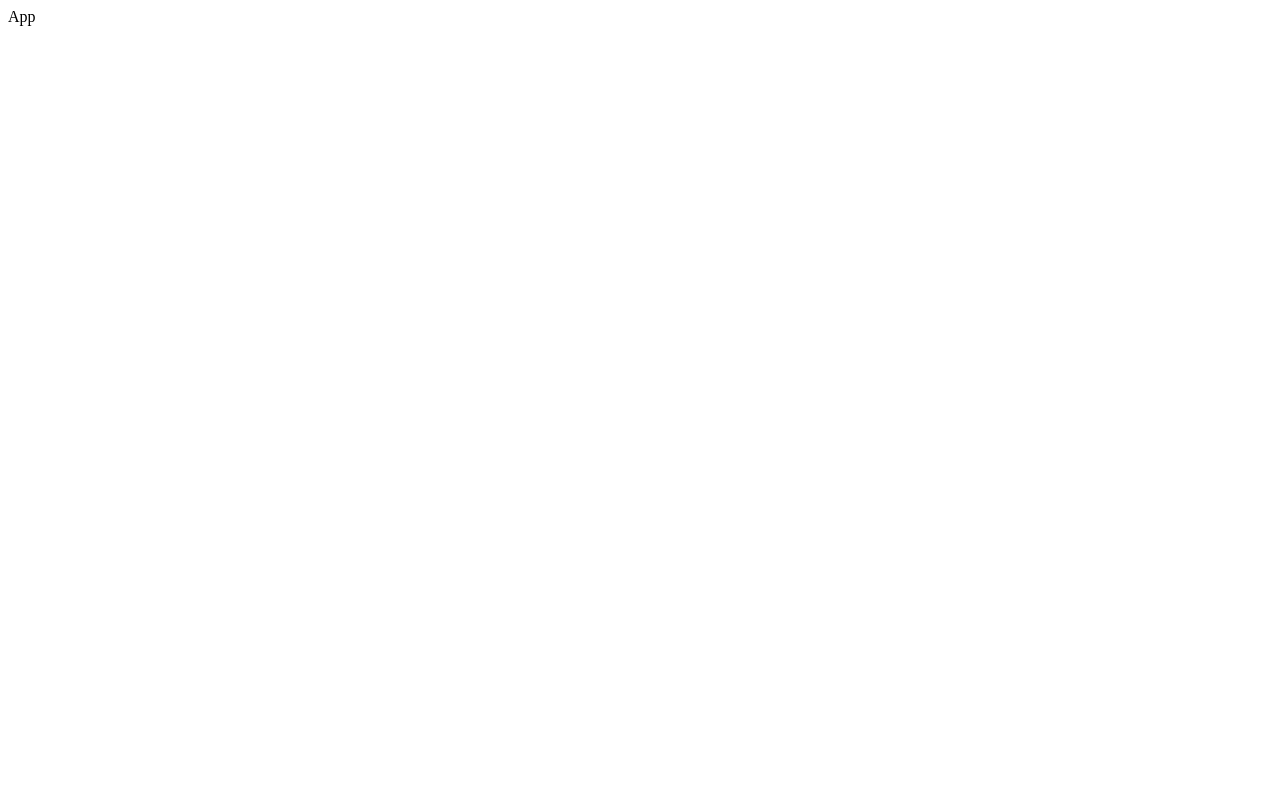
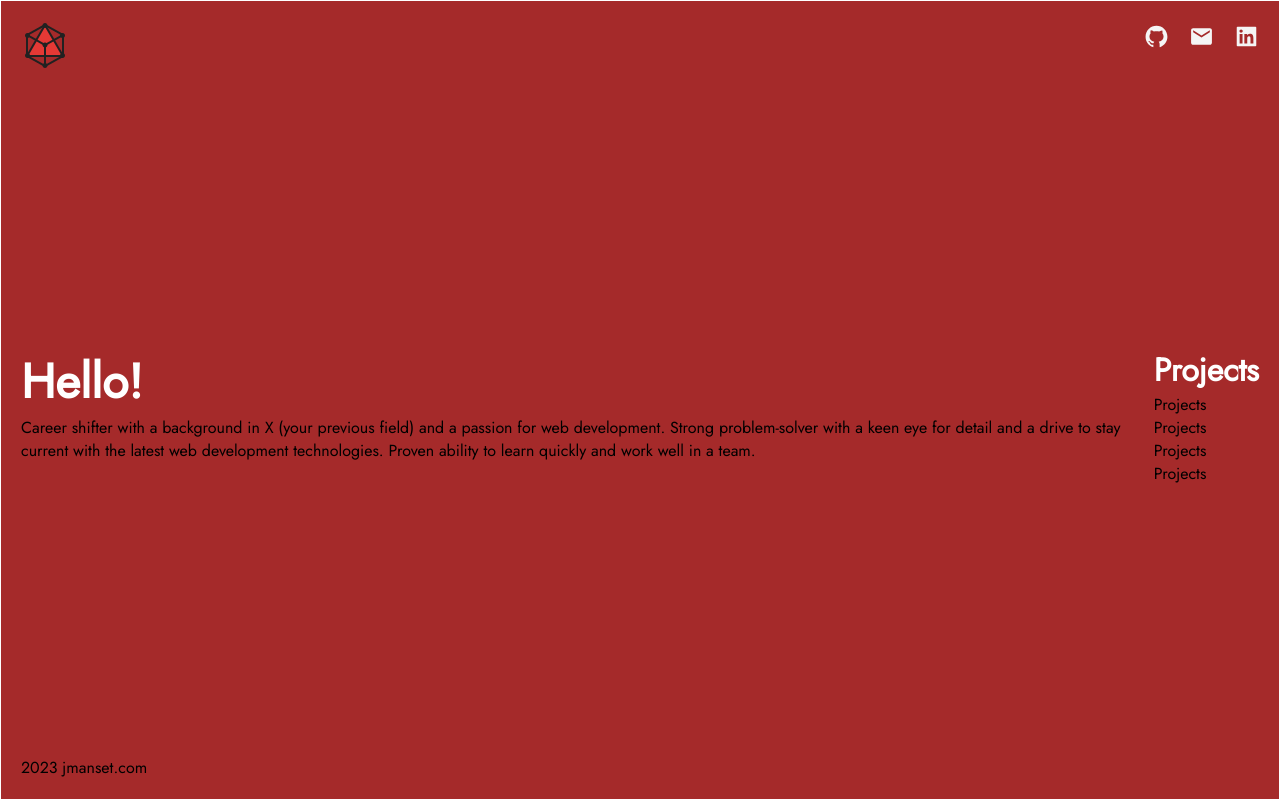
Before and after one commit to kujerocoding/jmanset-portfolio, a React (Vite) app: page / in a window 1280 px wide. Built offline with nearby package versions, Linux system fonts and the light colour scheme.

Commit message:
Add components and elements

```diff
--- a/package.json
+++ b/package.json
@@ -10,7 +10,8 @@
   },
   "dependencies": {
     "react": "^18.2.0",
-    "react-dom": "^18.2.0"
+    "react-dom": "^18.2.0",
+    "react-icons": "^4.8.0"
   },
   "devDependencies": {
     "@types/react": "^18.0.28",
--- a/src/App.css
+++ b/src/App.css
@@ -0,0 +1,71 @@
+@import url('https://fonts.googleapis.com/css2?family=Jost&display=swap');
+
+*, *::before, *::after{
+    box-sizing: border-box;
+    padding: 0;
+    margin: 0;
+}
+
+body{
+    background-color: brown;
+    display: flex;
+    justify-content: center;
+    align-items: center;
+    font-family: 'Jost', sans-serif;
+}
+
+.app-container{
+    min-width: 335px;
+    min-height: 100vh;
+    max-width: 1280px;
+    border: 1px solid white;
+    padding: 20px;
+    display: flex;
+    flex-direction: column;
+    justify-content: space-between;
+}
+
+header {
+    display: flex;
+    justify-content: space-between;
+}
+
+.nav-lists{
+    list-style: none;
+    display: flex;
+    gap: 20px;
+}
+
+.nav-lists > li {
+    width: 25px;
+}
+
+.icons{
+    width: 100%;
+    height: 100%;
+    fill: whitesmoke;
+}
+
+
+
+
+main > div > h1 {
+    color: white;
+    font-size: 3rem;
+}
+
+.project-title{
+    color: white;
+    font-size: 2rem;
+}
+
+.project-lists{
+    list-style: none;
+}
+
+@media (min-width: 768px){
+    main{
+        display: flex;
+        flex-direction: row;
+    }
+}
--- a/src/App.jsx
+++ b/src/App.jsx
@@ -1,9 +1,15 @@
 import React from 'react'
+import Footer from './components/Footer'
+import Header from './components/Header'
+import Main from './components/Main'
+
 
 const App = () => {
   return (
-    <div>
-      App
+    <div className='app-container'>
+      <Header />
+      <Main />
+      <Footer />
     </div>
   )
 }
--- /dev/null
+++ b/src/components/Footer.jsx
@@ -0,0 +1,11 @@
+import React from 'react'
+
+const Footer = () => {
+  return (
+    <footer>
+      <p>2023 jmanset.com</p>
+    </footer>
+  )
+}
+
+export default Footer
--- /dev/null
+++ b/src/components/Header.jsx
@@ -0,0 +1,13 @@
+import React from 'react'
+import NavBar from './NavBar'
+
+const Header = () => {
+  return (
+    <header>
+      <a href="/"><img src='../src/assets/image/logo.png'></img></a>
+      <NavBar />
+    </header>
+  )
+}
+
+export default Header
--- /dev/null
+++ b/src/components/Main.jsx
@@ -0,0 +1,16 @@
+import React from 'react'
+import Projects from './Projects'
+
+const Main = () => {
+  return (
+    <main>
+    <div className='info-container'>
+    <h1>Hello!</h1>
+      <p>Career shifter with a background in X (your previous field) and a passion for web development. Strong problem-solver with a keen eye for detail and a drive to stay current with the latest web development technologies. Proven ability to learn quickly and work well in a team.</p>
+    </div>
+    <Projects />
+    </main>
+  )
+}
+
+export default Main
--- /dev/null
+++ b/src/components/NavBar.jsx
@@ -0,0 +1,17 @@
+import React from 'react'
+import {AiFillGithub, AiFillLinkedin} from 'react-icons/ai'
+import {MdEmail} from 'react-icons/md'
+
+const NavBar = () => {
+  return (
+    <nav>
+      <ul className='nav-lists'>
+        <li><a href=""><AiFillGithub className='icons' /></a></li>
+        <li><a href=""><MdEmail className='icons'/></a></li>
+        <li><a href=""><AiFillLinkedin className='icons'/></a></li>
+      </ul>
+    </nav>
+  )
+}
+
+export default NavBar
--- /dev/null
+++ b/src/components/Projects.jsx
@@ -0,0 +1,17 @@
+import React from 'react'
+
+const Projects = () => {
+  return (
+    <div className='project-container'>
+        <h2 className='project-title'>Projects</h2>
+      <ul className='project-lists'>
+        <li>Projects</li>
+        <li>Projects</li>
+        <li>Projects</li>
+        <li>Projects</li>
+      </ul>
+    </div>
+  )
+}
+
+export default Projects
```
Also changed, not shown: src/assets/image/logo.png (added), 1 other file (tests, documents, lock files or other folders).
